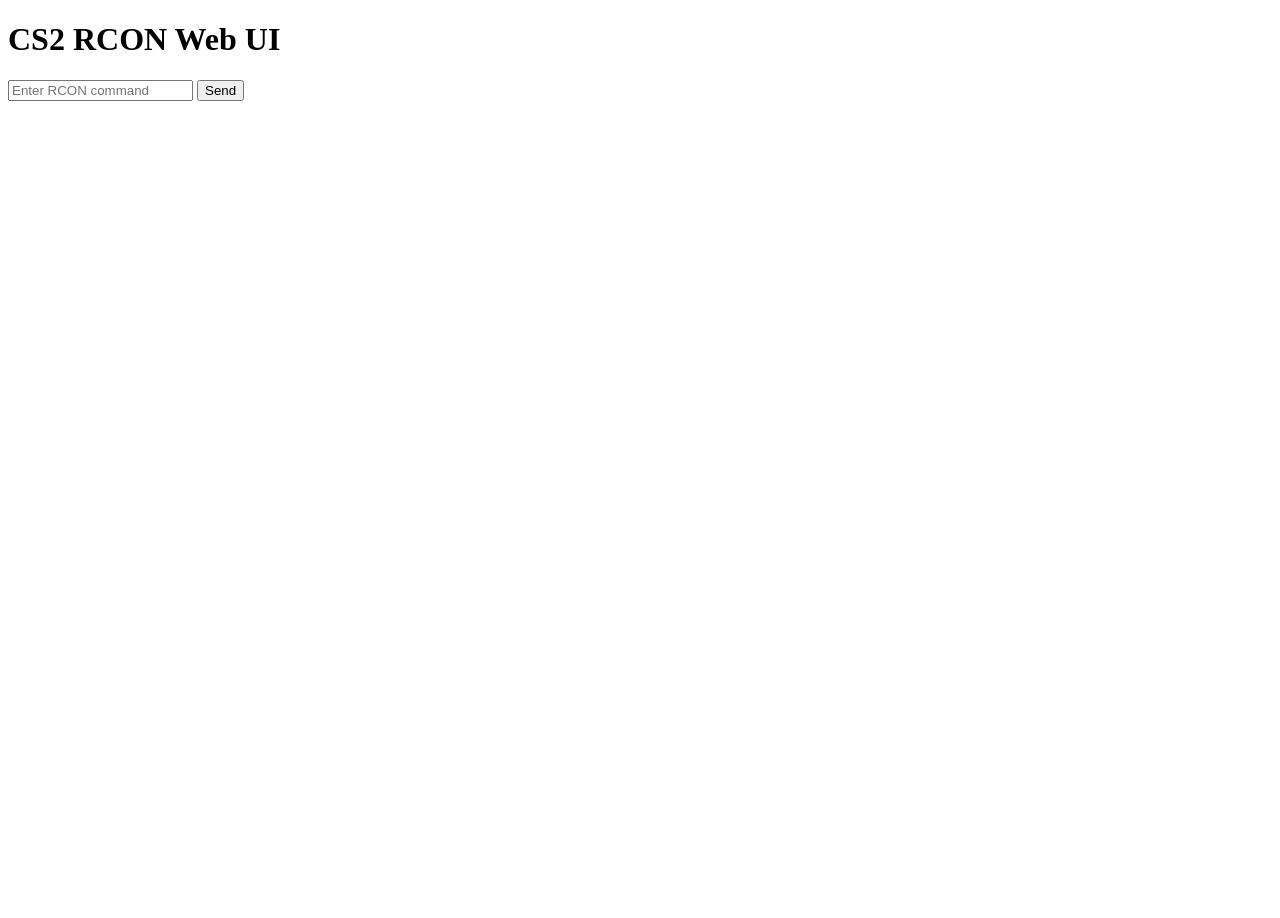
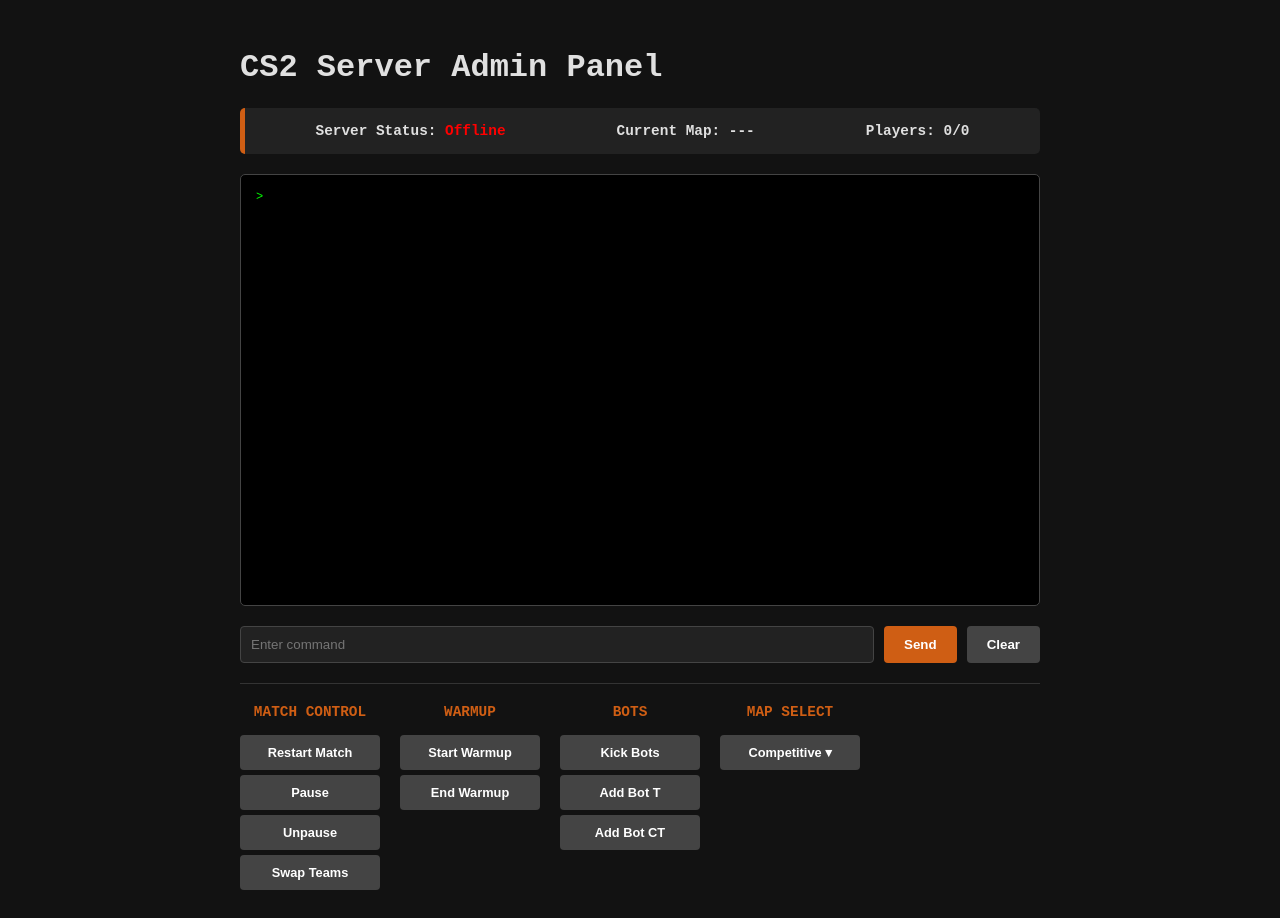
Before and after one commit to tmr2000/cs2-rcon-tool, a Flask app: page / in a window 1280 px wide. Before the commit the page ends 101 px from the top, so only its background shows below. Run offline with Flask 3, Linux system fonts and the light colour scheme; parts of the project's set-up code (start-up, migrations or seed data) failed here and were passed over.

Commit message:
Web UI Themed Added preset command buttons Added Server status bar

```diff
--- a/api.py
+++ b/app.py
@@ -1,5 +1,9 @@
 from flask import Flask, request, jsonify, render_template
 from cs2rcon import CS2RCON
+import logging
+
+log = logging.getLogger('werkzeug')
+log.setLevel(logging.ERROR)
 
 app = Flask(__name__)
 rcon = CS2RCON()
@@ -7,7 +11,7 @@ if not rcon.connect_and_login():
     print("Failed to connect to server")
     exit(1)
 
-@app.route("/")
+@app.route("/", methods=["GET", "POST"])
 def index():
     return render_template("index.html")
 
--- /dev/null
+++ b/static/css/style.css
@@ -0,0 +1,161 @@
+body {
+    background-color: #121212;
+    color: #e0e0e0;
+    font-family: 'Courier New', Courier, monospace;
+    display: flex;
+    flex-direction: column;
+    align-items: center;
+    padding: 20px;
+}
+
+.container {
+    width: 90%;
+    max-width: 800px;
+}
+
+#console-output {
+    background-color: #000;
+    border: 1px solid #444;
+    height: 400px;
+    overflow-y: auto;
+    padding: 15px;
+    margin-bottom: 20px;
+    white-space: pre-wrap;
+    /* Keeps the CS2 formatting */
+    border-radius: 5px;
+    color: #00ff00;
+    /* Classic Terminal Green */
+    font-size: 12px;
+}
+
+.controls {
+    display: flex;
+    gap: 10px;
+    margin-bottom: 20px;
+}
+
+.controls button:last-child:hover {
+    background-color: #cf5e14 !important;
+}
+
+input[type="text"] {
+    flex-grow: 1;
+    padding: 10px;
+    background: #222;
+    border: 1px solid #444;
+    color: white;
+    border-radius: 4px;
+}
+
+button {
+    padding: 10px 20px;
+    cursor: pointer;
+    background-color: #cf5e14;
+    /* CS2 Orange-ish */
+    border: none;
+    color: white;
+    font-weight: bold;
+    border-radius: 4px;
+}
+
+button:hover {
+    background-color: #ff7417;
+}
+
+.presets {
+    margin-top: 10px;
+    display: flex;
+    gap: 10px;
+}
+
+.btn-preset {
+    background-color: #444;
+    font-size: 0.8em;
+    width: 140px;
+    /* Forces all buttons to be the same size */
+}
+
+.presets-container {
+    display: flex;
+    flex-wrap: wrap;
+    gap: 20px;
+    margin-top: 20px;
+    border-top: 1px solid #333;
+    padding-top: 20px;
+}
+
+.preset-group h4 {
+    margin: 0 0 10px 0;
+    color: #cf5e14;
+    font-size: 0.9em;
+    text-transform: uppercase;
+    text-align: center;
+    /* Ensures the text itself is centered */
+    width: 100%;
+    /* Spans the full width of the group */
+}
+
+.preset-group {
+    display: flex;
+    flex-direction: column;
+    gap: 5px;
+    align-items: center;
+    /* This centers the buttons and header horizontally */
+    min-width: 120px;
+}
+
+.stats-bar {
+    display: flex;
+    justify-content: space-around;
+    background: #222;
+    padding: 15px;
+    border-radius: 5px;
+    margin-bottom: 20px;
+    border-left: 5px solid #cf5e14;
+    /* CS2 Orange accent */
+    width: 100%;
+    box-sizing: border-box;
+}
+
+.stat-item {
+    font-weight: bold;
+    font-size: 0.9em;
+}
+
+#mapSelect {
+    background-color: #444;
+    /* Same as .btn-preset */
+    color: white;
+    border: none;
+    padding: 10px 20px;
+    /* Same padding as your buttons */
+    border-radius: 4px;
+    font-size: 0.8em;
+    font-weight: bold;
+    cursor: pointer;
+    width: 140px;
+    /* Matching the fixed width we set for buttons */
+    text-align: center;
+    appearance: none;
+    /* Removes default browser arrow */
+    -webkit-appearance: none;
+}
+
+#mapSelect:hover {
+    background-color: #cf5e14;
+    /* Subtle hover effect */
+    color: white;
+}
+
+#mapSelect option {
+    background-color: #222;
+    /* Keep the list background dark */
+    color: white;
+    padding: 10px;
+}
+
+/* Optional: Add a little container arrow if you want it to look like a menu */
+.select-wrapper {
+    position: relative;
+    display: inline-block;
+}
--- /dev/null
+++ b/static/js/script.js
@@ -0,0 +1,88 @@
+// JS: Logic to talk to your Flask app
+async function sendCommand(customCmd = null) {
+    const input = document.getElementById('cmdInput');
+    const output = document.getElementById('console-output');
+
+    // Use the button command if provided, otherwise grab from text box
+    const command = customCmd || input.value;
+
+    if (!command) return;
+
+    // Show what we sent in the console
+    output.innerHTML += `\n<span style="color: #aaa;">> ${command}</span>`;
+
+    try {
+        // This calls your Flask @app.route("/send_command")
+        const response = await fetch(`/send_command?cmd=${encodeURIComponent(command)}`);
+        const data = await response.json();
+
+        if (data.response) {
+            output.innerHTML += `\n${data.response}`;
+        } else if (data.error) {
+            output.innerHTML += `\n<span style="color: red;">Error: ${data.error}</span>`;
+        }
+    } catch (err) {
+        output.innerHTML += `\n<span style="color: red;">Network Error: Could not reach Flask server.</span>`;
+    }
+
+    // Auto-scroll to the bottom
+    output.scrollTop = output.scrollHeight;
+
+    // Clear input if it was a manual command
+    if (!customCmd) input.value = '';
+}
+
+function runPreset(cmd) {
+    sendCommand(cmd);
+}
+
+async function updateLiveStats() {
+    const statusLabel = document.getElementById('status-text');
+    const mapLabel = document.getElementById('map-name');
+    const playerLabel = document.getElementById('player-count');
+
+    try {
+        const response = await fetch(`/send_command?cmd=status`);
+
+        // If the fetch fails or server returns error
+        if (!response.ok) throw new Error("Server Unreachable");
+
+        const data = await response.json();
+
+        if (data.response) {
+            const raw = data.response;
+
+            // 1. Force Status to Online (Resetting the "Offline" stickiness)
+            statusLabel.innerText = "Online";
+            statusLabel.style.color = "#00ff00";
+
+            // 2. CS2 Map Parsing (Looking for the spawngroup pattern)
+            // Pattern: SV: [1: de_inferno |
+            const mapMatch = raw.match(/SV:\s*\[\d+:\s*([^\|\s\]]+)/i);
+            if (mapMatch && mapMatch[1]) {
+                // This will strip "maps/prefabs/" if it exists and just show the name
+                let mapName = mapMatch[1].split('/').pop();
+                mapLabel.innerText = mapName;
+            }
+
+            // 3. Player Parsing (Looking for "0 humans, 2 bots")
+            const humansMatch = raw.match(/(\d+)\s*humans/i);
+            const botsMatch = raw.match(/(\d+)\s*bots/i);
+
+            if (humansMatch && botsMatch) {
+                const total = parseInt(humansMatch[1]) + parseInt(botsMatch[1]);
+                playerLabel.innerText = `${total} (${humansMatch[1]}H / ${botsMatch[1]}B)`;
+            }
+        }
+    } catch (err) {
+        // If fetch fails or rcon connection is dead
+        statusLabel.innerText = "Offline";
+        statusLabel.style.color = "red";
+        mapLabel.innerText = "---";
+        playerLabel.innerText = "0/0";
+    }
+}
+// Update stats every 10 seconds
+setInterval(updateLiveStats, 10000);
+// Run once on page load
+updateLiveStats();
--- a/static/main.js
+++ /dev/null
@@ -1,17 +0,0 @@
-async function sendCommand() {
-    const cmd = document.getElementById('command').value;
-    if (!cmd) return;
-
-    try {
-        const response = await fetch(`/send_command?cmd=${encodeURIComponent(cmd)}`);
-        const data = await response.json();
-
-        if (data.response) {
-            document.getElementById('response').textContent = data.response;
-        } else if (data.error) {
-            document.getElementById('response').textContent = "Error: " + data.error;
-        }
-    } catch (err) {
-        document.getElementById('response').textContent = "Request failed: " + err;
-    }
-}
--- a/templates/index.html
+++ b/templates/index.html
@@ -1,17 +1,70 @@
 <!DOCTYPE html>
 <html lang="en">
+<link rel="stylesheet" href="{{ url_for('static', filename='css/style.css') }}">
 <head>
     <meta charset="UTF-8">
-    <title>CS2 RCON Web UI</title>
+    <meta name="viewport" content="width=device-width, initial-scale=1.0">
+    <title>CS2 Server Admin Panel</title>
 </head>
 <body>
-    <h1>CS2 RCON Web UI</h1>
 
-    <input type="text" id="command" placeholder="Enter RCON command">
-    <button onclick="sendCommand()">Send</button>
+    <div class="container">
+        <h1>CS2 Server Admin Panel</h1>
 
-    <pre id="response"></pre>
+        <div class="stats-bar">
+            <div class="stat-item">Server Status: <span id="status-text" style="color: #00ff00;">Online</span></div>
+            <div class="stat-item">Current Map: <span id="map-name">Loading...</span></div>
+            <div class="stat-item">Players: <span id="player-count">0/0</span></div>
+        </div>
 
-    <script src="/static/main.js"></script>
+        <div id="console-output">></div>
+
+        <div class="controls">
+            <input type="text" id="cmdInput" placeholder="Enter command" onkeydown="if(event.key==='Enter') sendCommand()">
+            <button onclick="sendCommand()">Send</button>
+            <button style="background-color: #444;" onclick="document.getElementById('console-output').innerHTML = '>'">Clear</button>
+        </div>
+
+        <div class="presets-container">
+            <div class="preset-group">
+                <h4>Match Control</h4>
+                <button class="btn-preset" onclick="runPreset('mp_restartgame 1')">Restart Match</button>
+                <button class="btn-preset" onclick="runPreset('mp_pause_match')">Pause</button>
+                <button class="btn-preset" onclick="runPreset('mp_unpause_match')">Unpause</button>
+                <button class="btn-preset" onclick="runPreset('mp_swapteams')">Swap Teams</button>
+            </div>
+
+            <div class="preset-group">
+                <h4>Warmup</h4>
+                <button class="btn-preset" onclick="runPreset('mp_warmup_start')">Start Warmup</button>
+                <button class="btn-preset" onclick="runPreset('mp_warmup_end')">End Warmup</button>
+            </div>
+
+            <div class="preset-group">
+                <h4>Bots</h4>
+                <button class="btn-preset" onclick="runPreset('bot_kick')">Kick Bots</button>
+                <button class="btn-preset" onclick="runPreset('bot_add t')">Add Bot T</button>
+                <button class="btn-preset" onclick="runPreset('bot_add ct')">Add Bot CT</button>
+            </div>
+
+            <div class="preset-group">
+                <h4>Map Select</h4>
+                <select id="mapSelect" onchange="if(this.value) { runPreset('map ' + this.value); this.selectedIndex = 0; }">
+                    <option value="" disabled selected hidden>Competitive ▾</option>
+                    <option value="de_ancient">Ancient</option>
+                    <option value="de_anubis">Anubis</option>
+                    <option value="de_dust2">Dust II</option>
+                    <option value="de_inferno">Inferno</option>
+                    <option value="de_mirage">Mirage</option>
+                    <option value="de_nuke">Nuke</option>
+                    <option value="de_overpass">Overpass</option>
+                    <option value="de_train">Train</option>
+                    <option value="de_vertigo">Vertigo</option>
+                </select>
+                </select>
+            </div>
+        </div>
+    </div>
+    <script src="{{ url_for('static', filename='js/script.js') }}" defer></script>
 </body>
 </html>
```
